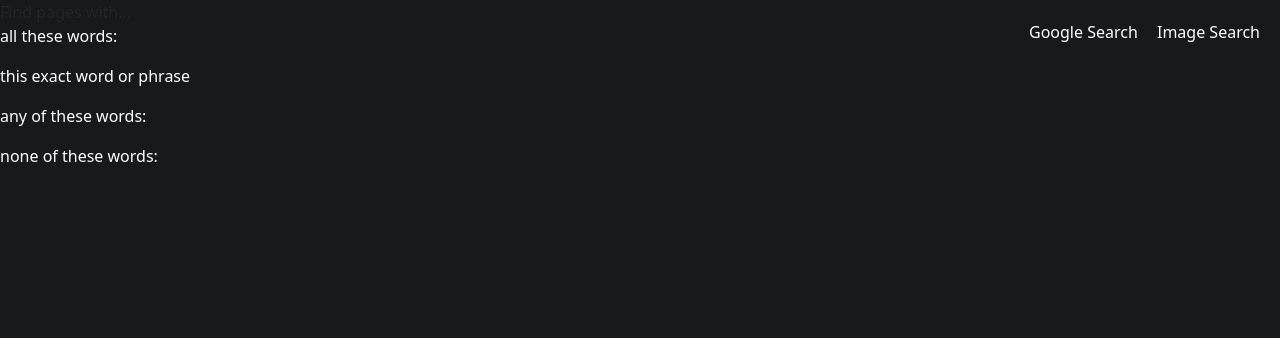
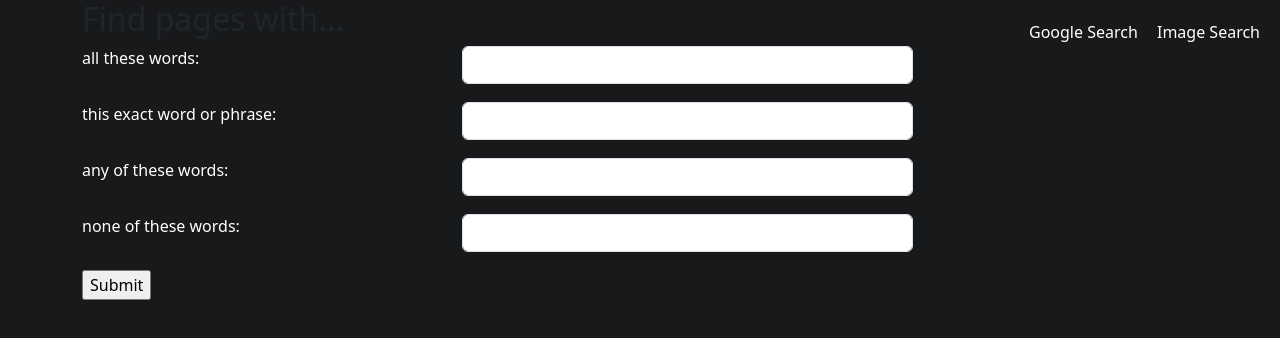
Before and after one commit to Sinliszt/Search, a plain HTML site: page advanced.html in a window 1280 px wide. Drawn offline with nearby package versions, Linux system fonts and the light colour scheme.

Commit message:
added style to advanced

```diff
--- a/advanced.html
+++ b/advanced.html
@@ -12,12 +12,43 @@
                 <a href="index.html">Google Search</a>
                 <a href="image.html">Image Search</a>
             </div>
-            Find pages with...
-            <div class="filtershead col-lg-4 col-sm-6">
-                <p>all these words:</p>
-                <p>this exact word or phrase</p>
-                <p>any of these words:</p>
-                <p>none of these words:</p>
+            <div class="container">
+                <h2>Find pages with...</h2>
+                <div class="row mb-3">
+                    <div class="col-lg-4 col-sm-6">
+                        <p for="all-words">all these words:</p>
+                    </div>
+                    <div class="col-lg-5 col-sm-6">
+                        <input type="text" id="all-words" class="form-control">
+                    </div>
+                </div>
+                <div class="row mb-3">
+                    <div class="col-lg-4 col-sm-6">
+                        <p>this exact word or phrase:</p>
+                    </div>
+                    <div class="col-lg-5 col-sm-6">
+                        <input type="text" id="exact-phrase" class="form-control">
+                    </div>
+                </div>
+                <div class="row mb-3">
+                    <div class="col-lg-4 col-sm-6">
+                        <p for="any-words">any of these words:</p>
+                    </div>
+                    <div class="col-lg-5 col-sm-6">
+                        <input type="text" id="any-words" class="form-control">
+                    </div>
+                </div>
+                <div class="row mb-3">
+                    <div class="col-lg-4 col-sm-6">
+                        <p for="none-words">none of these words:</p>
+                    </div>
+                    <div class="col-lg-5 col-sm-6">
+                        <input type="text" id="none-words" class="form-control">
+                    </div>
+                </div>
+                <div class="col-lg-9 col-sm-12 abutton">
+                    <input type="submit">
+                </div>
             </div>
     </body>
 </html>
--- a/styles.css
+++ b/styles.css
@@ -76,3 +76,9 @@
         width: 100%;
     }
 }
+.abutton{
+    justify-content:right;
+}
+.container p{
+    color:white;
+}
```
